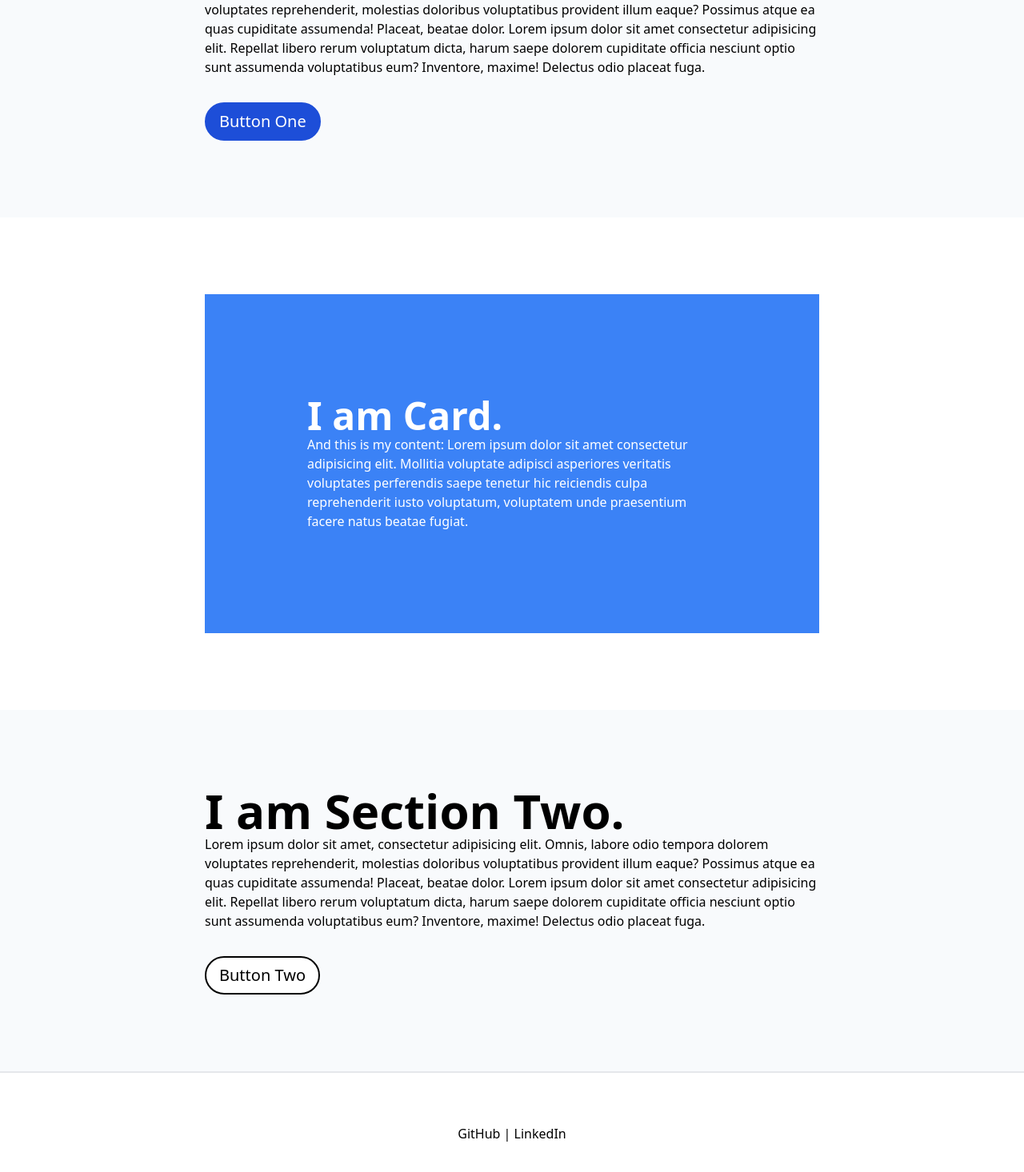
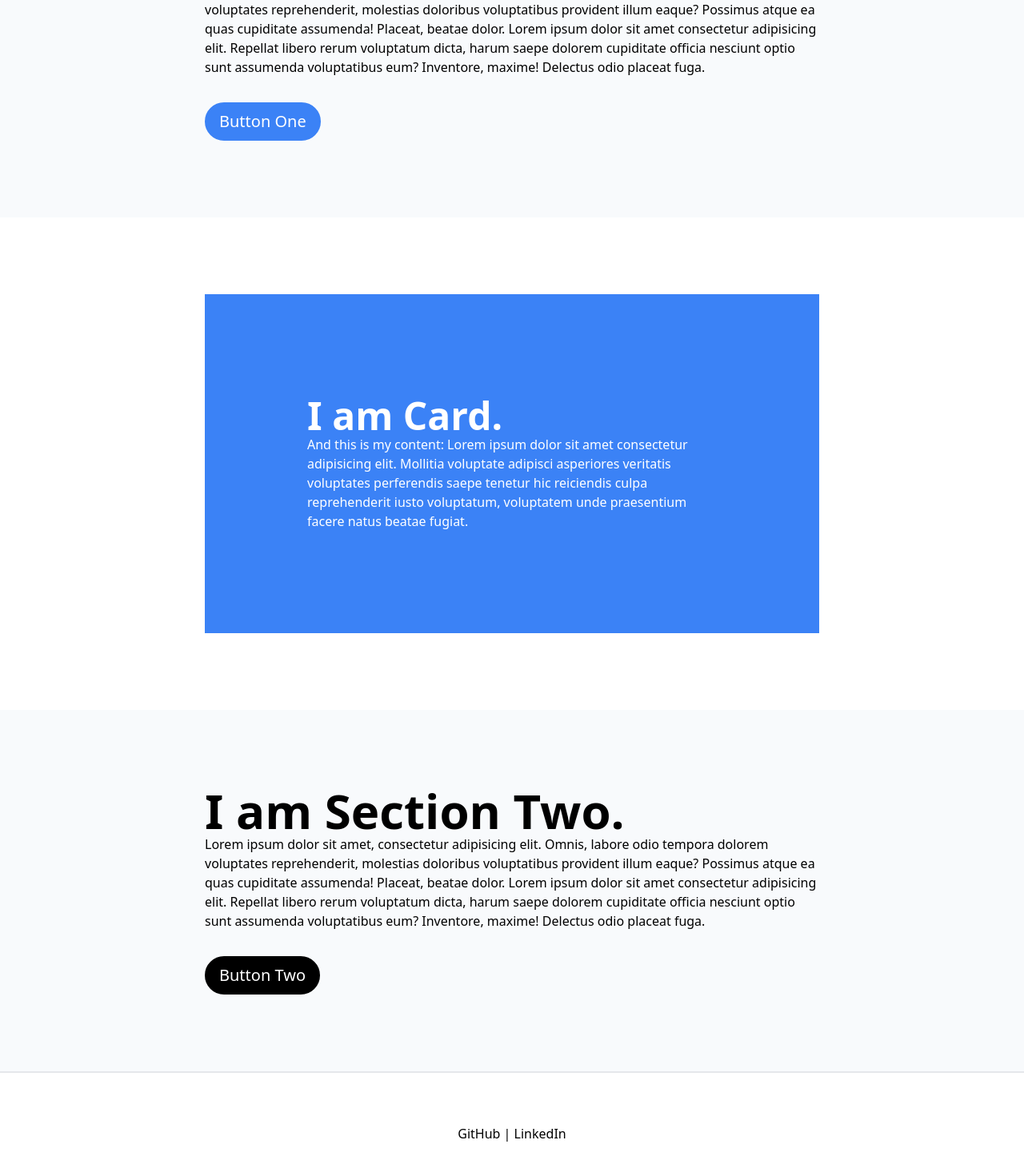
Before and after one commit to dj4815/hello, a React (Vite) app: page / in a window 1280 px wide. Shown: the part 274-1740 px from the top of the page at 80% size. Built offline with nearby package versions, Linux system fonts and the light colour scheme.

Commit message:
buttons buttons buttons

```diff
--- a/src/components/Button.jsx
+++ b/src/components/Button.jsx
@@ -1,7 +1,7 @@
 export default function Button() {
   return (
     <button
-      className="bg-blue-700 hover:bg-blue-500 border-2 border-blue-700 hover:border-blue-500 text-white text-xl font-medium px-4 py-2 rounded-full mt-8"
+      className="bg-blue-500 hover:bg-blue-700 border-2 border-blue-500 hover:border-blue-700 rounded-full transition duration-500 text-white text-xl font-medium px-4 py-2 mt-8"
       type="button"
     >
       Button One
--- a/src/components/Button2.jsx
+++ b/src/components/Button2.jsx
@@ -1,7 +1,7 @@
 export default function Button2() {
   return (
     <button
-      className="bg-white border-2 border-black hover:bg-black text-black hover:text-white text-xl font-medium px-4 py-2 rounded-full mt-8 "
+      className="bg-black border-2 border-black hover:bg-white transition duration-500 text-white hover:text-black text-xl font-medium px-4 py-2 rounded-full mt-8 "
       type="button"
     >
       Button Two
--- a/src/components/Footer.jsx
+++ b/src/components/Footer.jsx
@@ -3,7 +3,15 @@ import React from "react";
 export default function Footer() {
   return (
     <div className="container-2xl bg-white p-16 border-t-2">
-      <p className="text-center">GitHub | LinkedIn</p>
+      <p className="text-center">
+        <a className="hover:underline" href="https://github.com/dj4815">
+          GitHub
+        </a>{" "}
+        |{" "}
+        <a className="hover:underline" href="www.linkedin.com/in/dj4815">
+          LinkedIn
+        </a>
+      </p>
     </div>
   );
 }
```
